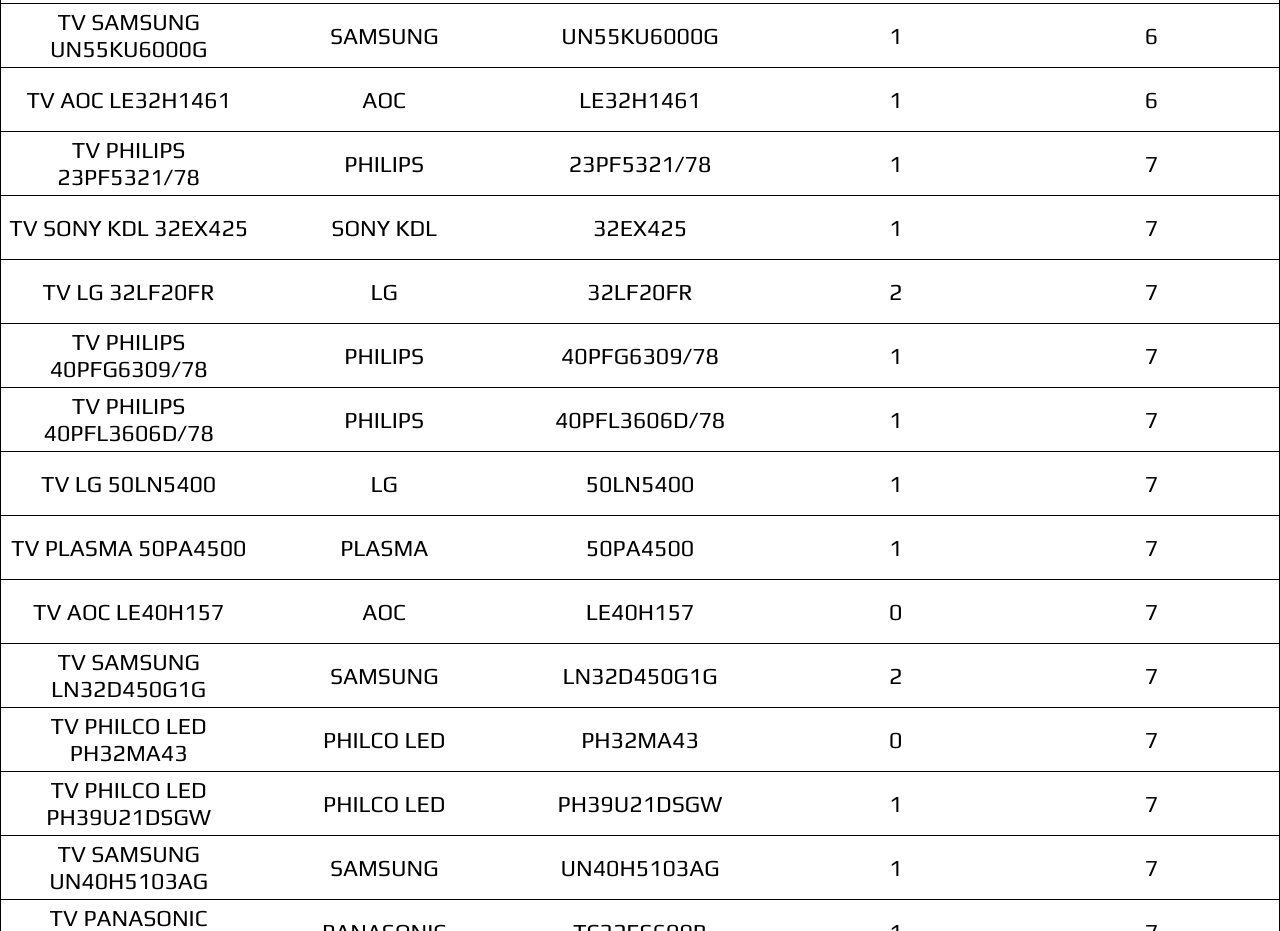
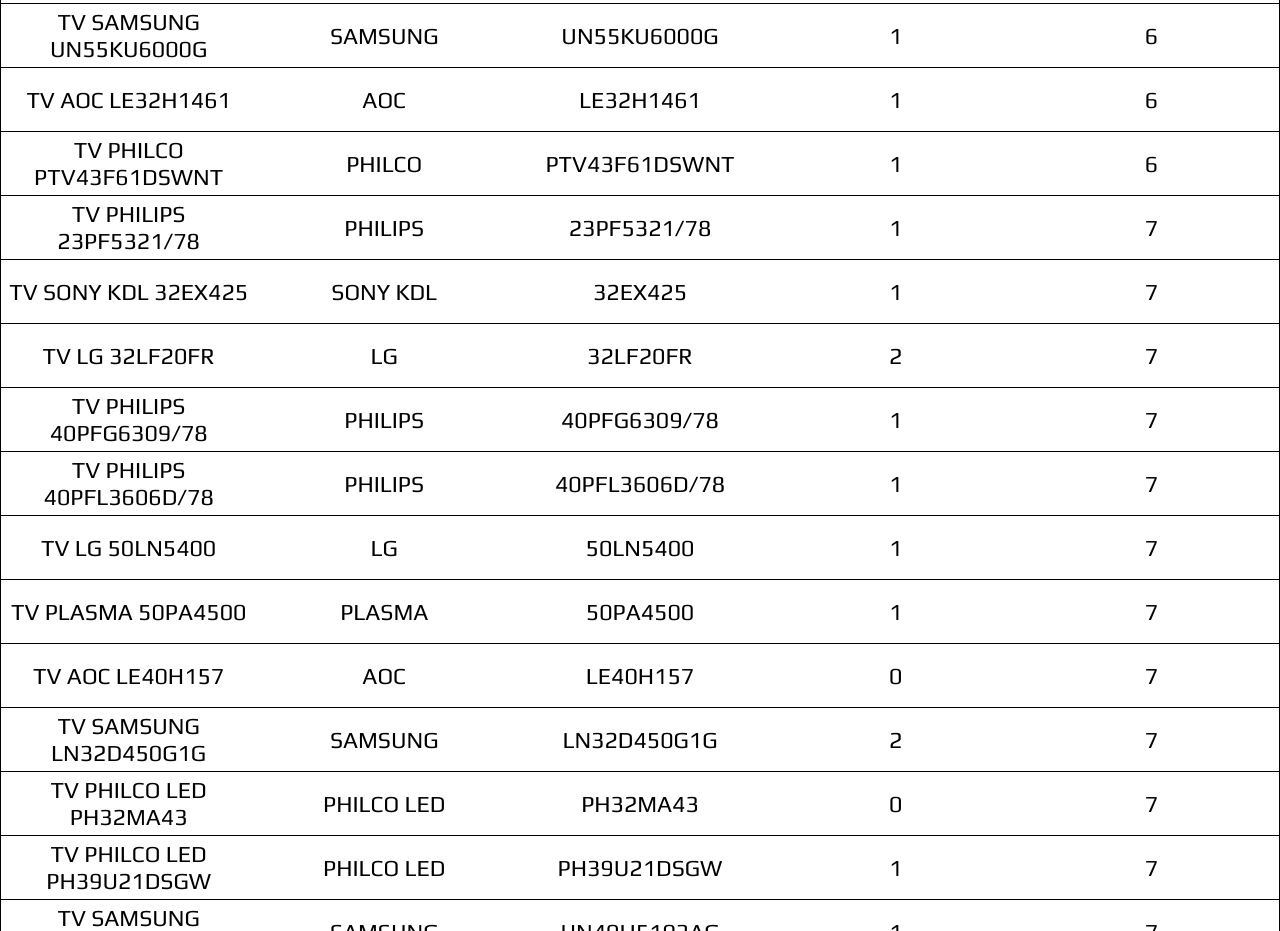
Before and after one commit to Legolas-2023/Eletronica-Mattos, a plain HTML site: page placas.html in a window 1280 px wide. Shown: the part 4557-5488 px from the top of the page. Drawn offline with Linux system fonts and the light colour scheme.

Commit message:
placas.html

```diff
--- a/placas.html
+++ b/placas.html
@@ -530,6 +530,13 @@
 					<td>6</td>
 				</tr>
 				<tr>
+					<td>TV PHILCO PTV43F61DSWNT</td>
+					<td>PHILCO</td>
+					<td>PTV43F61DSWNT</td>
+					<td>1</td>
+					<td>6</td>
+				</tr>
+				<tr>
 					<td>TV PHILIPS 23PF5321/78</td>
 					<td>PHILIPS</td>
 					<td>23PF5321/78</td>
```
